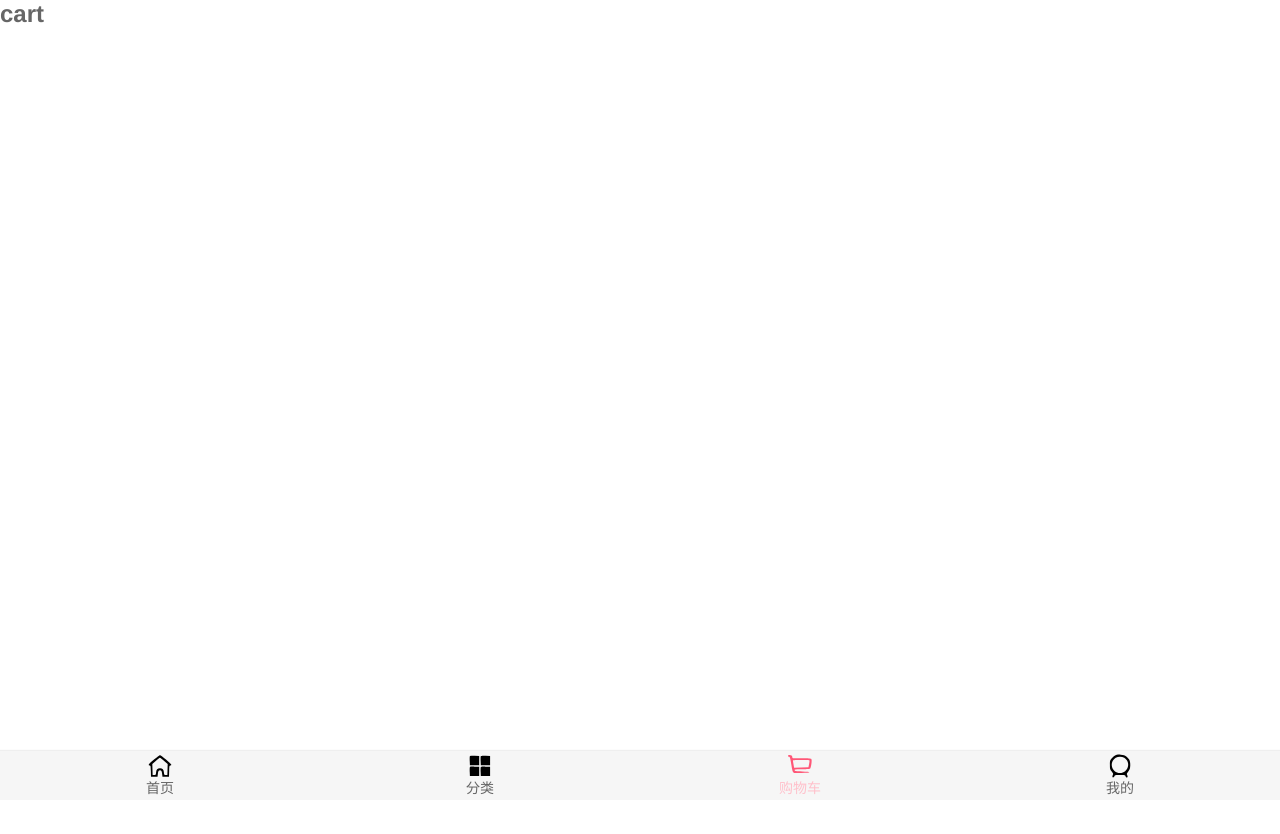
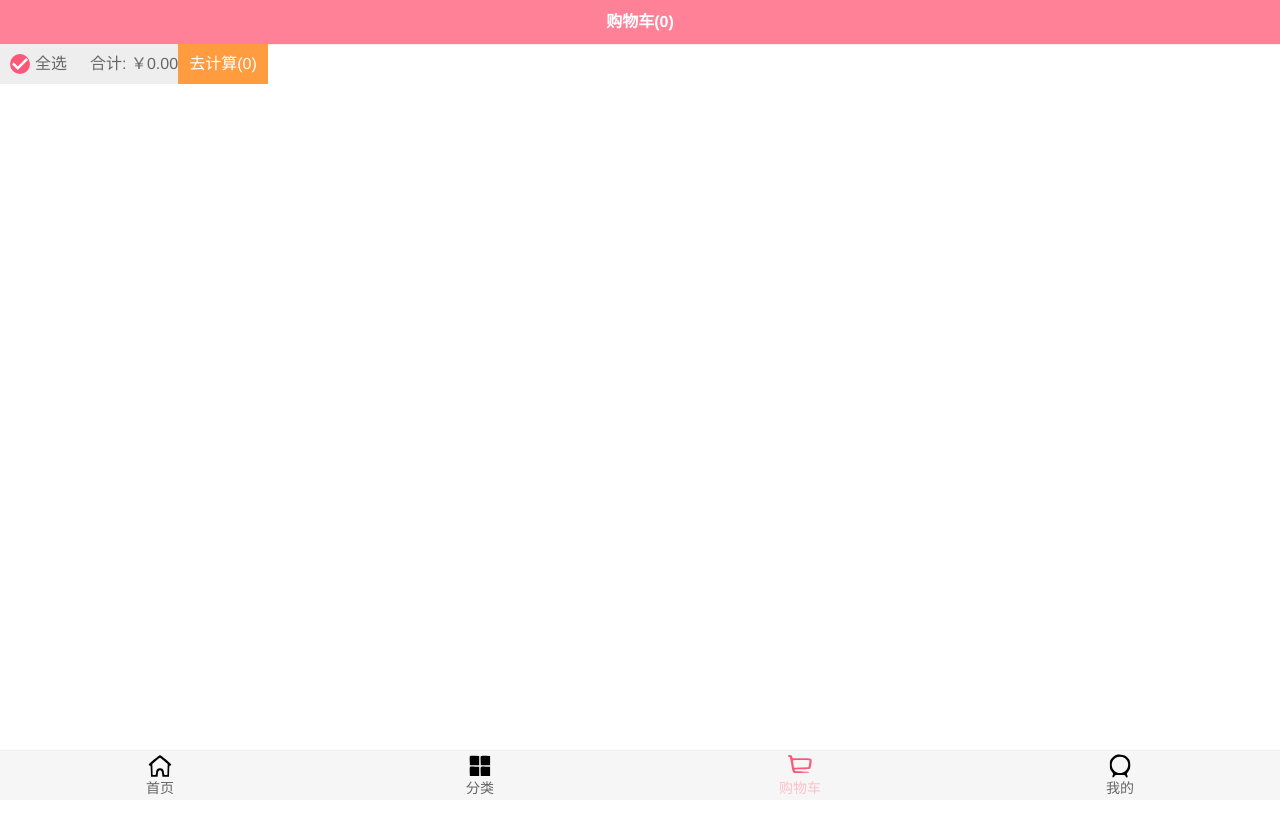
Before and after one commit to Nicklaus6/mall, a Vue app: page /cart in a window 1280 px wide. Shown: the top 834 px of the page. Before the commit the page ends 800 px from the top, so only its background shows below. Built offline with nearby package versions, Linux system fonts and the light colour scheme.

Commit message:
'购物车底部工具栏定位问题'

```diff
--- /dev/null
+++ b/src/components/content/checkButton/CheckButton.vue
@@ -0,0 +1,30 @@
+<template>
+  <div class="check-button"
+       :class="{check:isChecked}">
+    <img src="~assets/img/cart/tick.svg"
+         alt="">
+  </div>
+</template>
+
+<script>
+export default {
+  name: "CheckButton",
+  props: {
+    isChecked: {
+      type: Boolean,
+      default: true
+    }
+  }
+}
+</script>
+
+<style scoped>
+.check-button {
+  border-radius: 50%;
+  border: 2px solid #aaa;
+}
+.check {
+  border-color: #ff5777;
+  background-color: #ff5777;
+}
+</style>
--- /dev/null
+++ b/src/store/getters.js
@@ -0,0 +1,8 @@
+export default {
+  cartLength (state) {
+    return state.cartList.length
+  },
+  cartList (state) {
+    return state.cartList
+  }
+}
--- a/src/store/index.js
+++ b/src/store/index.js
@@ -3,6 +3,7 @@
 
 import mutations from './mutations'
 import actions from './actions'
+import getters from './getters'
 
 // 1.安装插件
 Vue.use(Vuex)
@@ -15,7 +16,8 @@
 const store = new Vuex.Store({
   state,
   mutations,
-  actions
+  actions,
+  getters
 })
 
 // 3.挂载Vue实例上
--- a/src/store/mutations.js
+++ b/src/store/mutations.js
@@ -10,6 +10,7 @@
     payload.count++
   },
   [ADD_TO_CART] (state, payload) {
+    payload.checked = true
     state.cartList.push(payload)
   }
 }
--- a/src/views/cart/Cart.vue
+++ b/src/views/cart/Cart.vue
@@ -1,11 +1,61 @@
 <template>
-  <h2>cart</h2>
+  <div class="cart">
+    <!-- 导航 -->
+    <nav-bar class="nav-bar">
+      <div slot="center">购物车({{cartLength}})</div>
+    </nav-bar>
+    <scroll class="content"
+            ref="scroll">
+      <!-- 商品的列表 -->
+      <cart-list />
+
+      <!-- 底部汇总 -->
+      <cart-bottom-bar />
+
+    </scroll>
+
+  </div>
 </template>
 
 <script>
+import NavBar from 'components/common/navbar/NavBar'
+
+import CartList from './childComps/CartList'
+import CartBottomBar from './childComps/CartBottomBar'
+
+import Scroll from 'components/common/scroll/Scroll'
+import { mapGetters } from 'vuex'
+
 export default {
   name: 'Cart',
+  components: {
+    NavBar,
+    CartList,
+    CartBottomBar,
+    Scroll
+  },
+  computed: {
+    ...mapGetters([
+      'cartLength'
+    ])
+  },
+  activated () {
+    this.$refs.scroll.refresh()
+  }
 };
 </script>
 
-<style></style>
+<style scoped>
+.nav-bar {
+  background-color: var(--color-tint);
+  color: #fff;
+  font-weight: 700;
+}
+.cart {
+  height: 100vh;
+}
+.content {
+  height: 100%;
+  overflow: hidden;
+}
+</style>
--- /dev/null
+++ b/src/views/cart/childComps/CartBottomBar.vue
@@ -0,0 +1,76 @@
+<template>
+  <div class="bottom-bar">
+    <div class="check-content">
+      <check-button class="check-button" />
+      <span>全选</span>
+    </div>
+
+    <div class="price">
+      合计: {{totalPrice}}
+    </div>
+    <div class="calculate">去计算({{checkLength}})</div>
+
+  </div>
+
+</template>
+
+<script>
+import CheckButton from 'components/content/checkButton/CheckButton'
+
+import { mapGetters } from 'vuex'
+
+export default {
+  name: "CartBottomBar",
+  components: {
+    CheckButton
+  },
+  computed: {
+    ...mapGetters(['cartList']),
+    totalPrice () {
+      return '￥' + this.cartList.filter(item => {
+        return item.checked
+      }).reduce((preValue, item) => {
+        return preValue + item.price * item.count
+      }, 0).toFixed(2)
+    },
+    checkLength () {
+      return this.cartList.filter(item => item.checked).length
+    }
+  }
+}
+</script>
+
+<style scoped>
+.bottom-bar {
+  position: relative;
+  display: flex;
+  float: left;
+
+  height: 40px;
+  line-height: 40px;
+
+  background-color: #eee;
+}
+.check-content {
+  display: flex;
+  align-items: center;
+  margin-left: 10px;
+  width: 60px;
+}
+.check-button {
+  width: 20px;
+  height: 20px;
+  line-height: 20px;
+  margin-right: 5px;
+}
+.price {
+  margin-left: 20px;
+  flex: 1;
+}
+.calculate {
+  width: 90px;
+  text-align: center;
+  background-color: rgb(255, 156, 64);
+  color: #fff;
+}
+</style>
--- /dev/null
+++ b/src/views/cart/childComps/CartList.vue
@@ -0,0 +1,33 @@
+<template>
+  <div class="cart-list">
+    <cart-list-item v-for="(item, index) in cartList"
+                    :key="index"
+                    :product="item" />
+  </div>
+</template>
+
+<script>
+import CartListItem from './CartListItem'
+
+import { mapGetters } from 'vuex'
+
+export default {
+  name: "CartList",
+  components: {
+    CartListItem
+  },
+  computed: {
+    ...mapGetters(['cartList'])
+  }
+}
+</script>
+
+<style scoped>
+/* .cart {
+  height: 100vh;
+}
+
+.content {
+  height: 100%;
+} */
+</style>
--- /dev/null
+++ b/src/views/cart/childComps/CartListItem.vue
@@ -0,0 +1,98 @@
+<template>
+  <div id="shop-item">
+    <div class="item-selector">
+      <CheckButton :is-checked="product.checked"
+                   @click.native="checkClick"></CheckButton>
+    </div>
+    <div class="item-img">
+      <img :src="product.image"
+           alt="商品图片">
+    </div>
+    <div class="item-info">
+      <div class="item-title">{{product.title}}</div>
+      <div class="item-desc">商品描述: {{product.desc}}</div>
+      <div class="info-bottom">
+        <div class="item-price left">¥{{product.price}}</div>
+        <div class="item-count right">x{{product.count}}</div>
+      </div>
+    </div>
+  </div>
+</template>
+
+<script>
+import CheckButton from 'components/content/checkButton/CheckButton'
+
+export default {
+  name: "CartListItem",
+  components: {
+    CheckButton
+  },
+  props: {
+    product: {
+      type: Object,
+      default () {
+        return {}
+      }
+    }
+  },
+  methods: {
+    checkClick () {
+      this.product.checked = !this.product.checked
+    }
+  }
+}
+</script>
+
+<style scoped>
+#shop-item {
+  width: 100%;
+  display: flex;
+  font-size: 0;
+  padding: 5px;
+  border-bottom: 1px solid #ccc;
+}
+.item-selector {
+  width: 14%;
+  display: flex;
+  justify-content: center;
+  align-items: center;
+}
+.item-title,
+.item-desc {
+  overflow: hidden;
+  white-space: nowrap;
+  text-overflow: ellipsis;
+}
+.item-img {
+  padding: 5px;
+  /*border: 1px solid #ccc;*/
+}
+.item-img img {
+  width: 80px;
+  height: 100px;
+  display: block;
+  border-radius: 5px;
+}
+.item-info {
+  font-size: 17px;
+  color: #333;
+  padding: 5px 10px;
+  position: relative;
+  overflow: hidden;
+}
+.item-info .item-desc {
+  font-size: 14px;
+  color: #666;
+  margin-top: 15px;
+}
+.info-bottom {
+  margin-top: 10px;
+  position: absolute;
+  bottom: 10px;
+  left: 10px;
+  right: 10px;
+}
+.info-bottom .item-price {
+  color: orangered;
+}
+</style>
--- a/src/views/detail/Detail.vue
+++ b/src/views/detail/Detail.vue
@@ -7,9 +7,7 @@
             ref="scroll"
             @scroll="contentScroll"
             :probeType="3">
-      <ul>
-        <li v-for="item in $store.state.cartList">{{item}}</li>
-      </ul>
+
       <detail-swiper :top-images="topImages" />
       <detail-base-info :goods="goods" />
       <detail-shop-info :shop="shop" />
```
